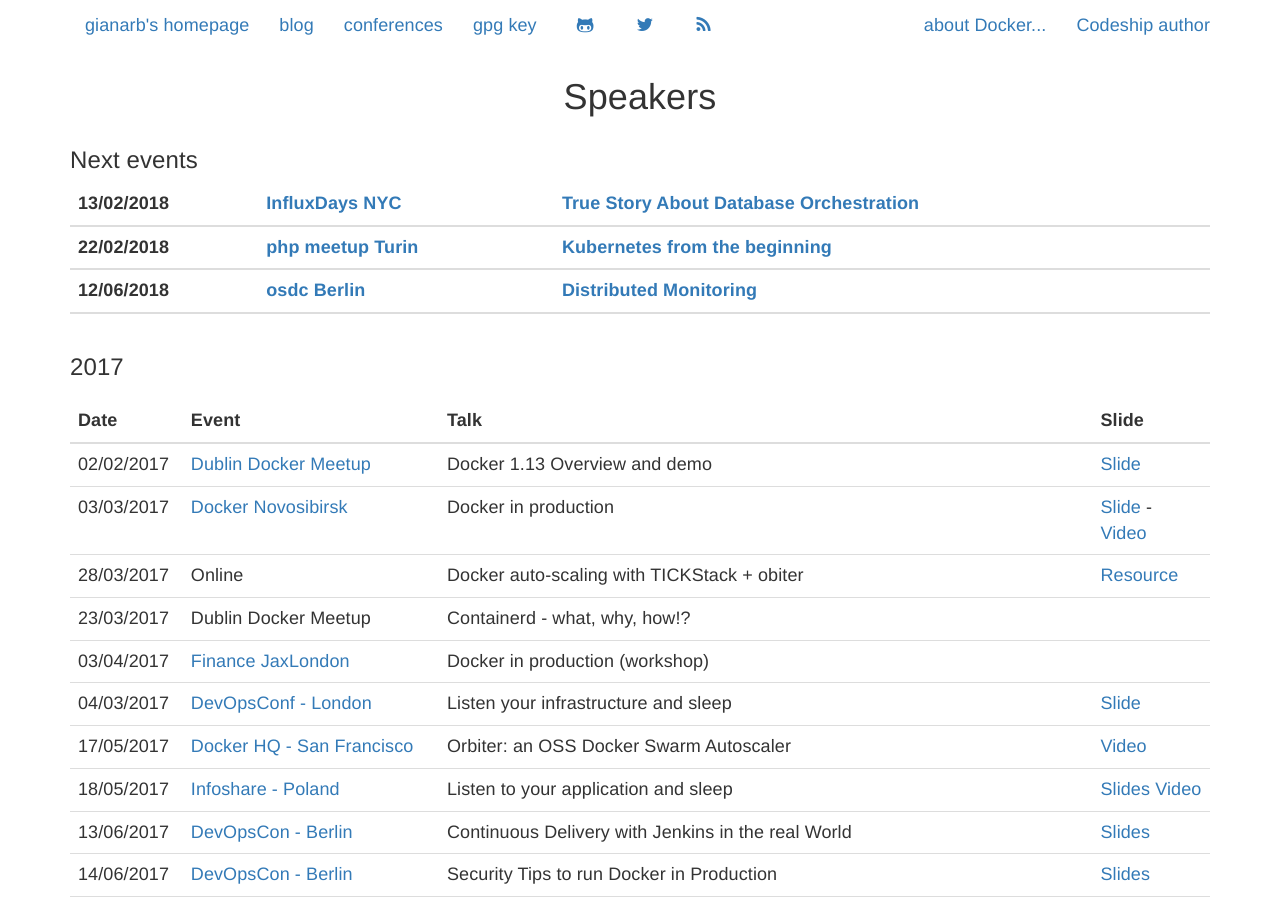
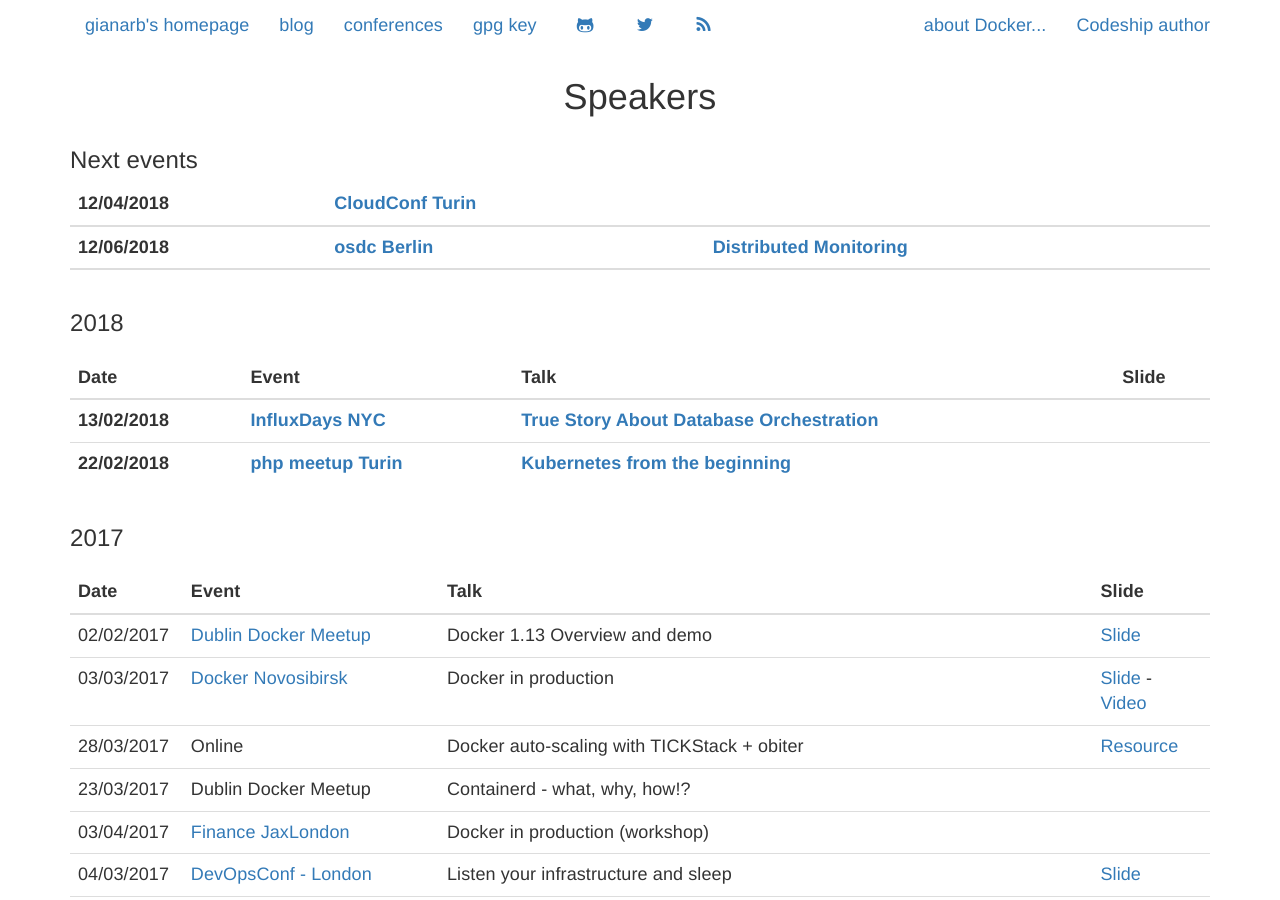
Before and after one commit to gianarb/gianarb.github.com, a Jekyll site: the page built from conferences.html, in a window 1280 px wide and 900 px high. Built offline with Jekyll 4.4.1, drawn with Linux system fonts in a browser that asks for light colours; nearby versions of some CDN libraries.

Commit message:
Update events
Signed-off-by: Gianluca Arbezzano <gianarb92@gmail.com>

```diff
--- a/_includes/next-events.html
+++ b/_includes/next-events.html
@@ -5,14 +5,9 @@
       <table class="table table-hover">
           <thead>
             <tr>
-              <th>13/02/2018</th>
-              <th><a href="https://influxdays.com">InfluxDays NYC</a></th>
-              <th><a href="https://influxdays.com/speakers/gianluca-arbezzano/">True Story About Database Orchestration</a></th>
-            </tr>
-            <tr>
-              <th>22/02/2018</th>
-              <th><a href="http://torino.grusp.org/">php meetup Turin</a></th>
-              <th><a href="https://www.meetup.com/pugTO-PHP-User-Group-Torino/events/247313984/">Kubernetes from the beginning</a></th>
+              <th>12/04/2018</th>
+              <th><a href="http://2018.cloudconf.it/">CloudConf Turin</a></th>
+              <th></th>
             </tr>
             <tr>
               <th>12/06/2018</th>
--- a/conferences.html
+++ b/conferences.html
@@ -11,6 +11,40 @@
     </div>
 </div>
 {% include next-events.html %}
+
+<div class="row">
+    <div class="col-md-12">
+        <h3>2018<h3>
+    </div>
+</div>
+<div class="row">
+    <div class="col-md-12">
+      <table class="table table-hover">
+          <thead>
+            <tr>
+              <th>Date</th>
+              <th>Event</th>
+              <th>Talk</th>
+              <th>Slide</th>
+            </tr>
+          </thead>
+          <tbody>
+            <tr>
+              <th>13/02/2018</th>
+              <th><a href="https://influxdays.com">InfluxDays NYC</a></th>
+              <th><a href="https://influxdays.com/speakers/gianluca-arbezzano/">True Story About Database Orchestration</a></th>
+              <th></th>
+            </tr>
+            <tr>
+              <th>22/02/2018</th>
+              <th><a href="http://torino.grusp.org/">php meetup Turin</a></th>
+              <th><a href="https://www.meetup.com/pugTO-PHP-User-Group-Torino/events/247313984/">Kubernetes from the beginning</a></th>
+              <th></th>
+            </tr>
+          </tbody>
+        </table>
+    </div>
+</div>
 <div class="row">
     <div class="col-md-12">
         <h3>2017<h3>
```
